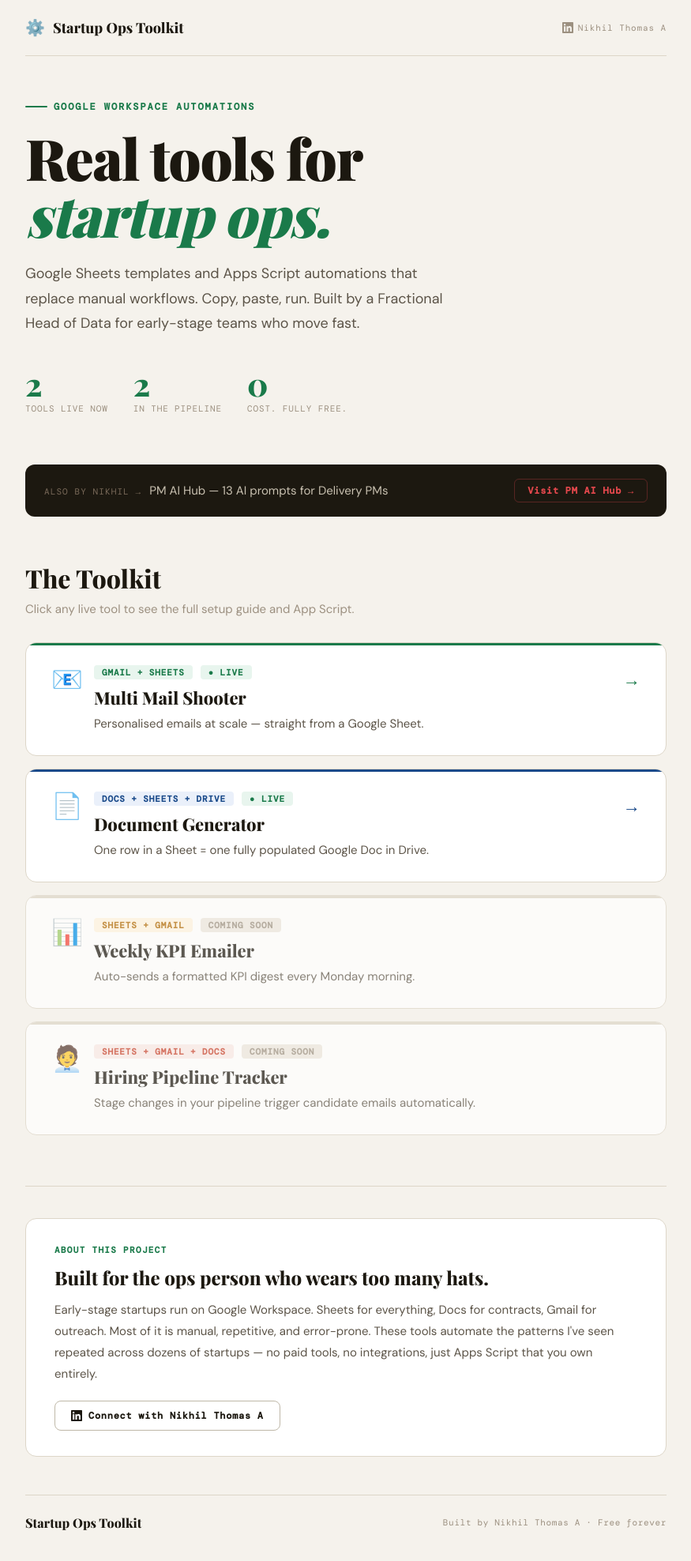
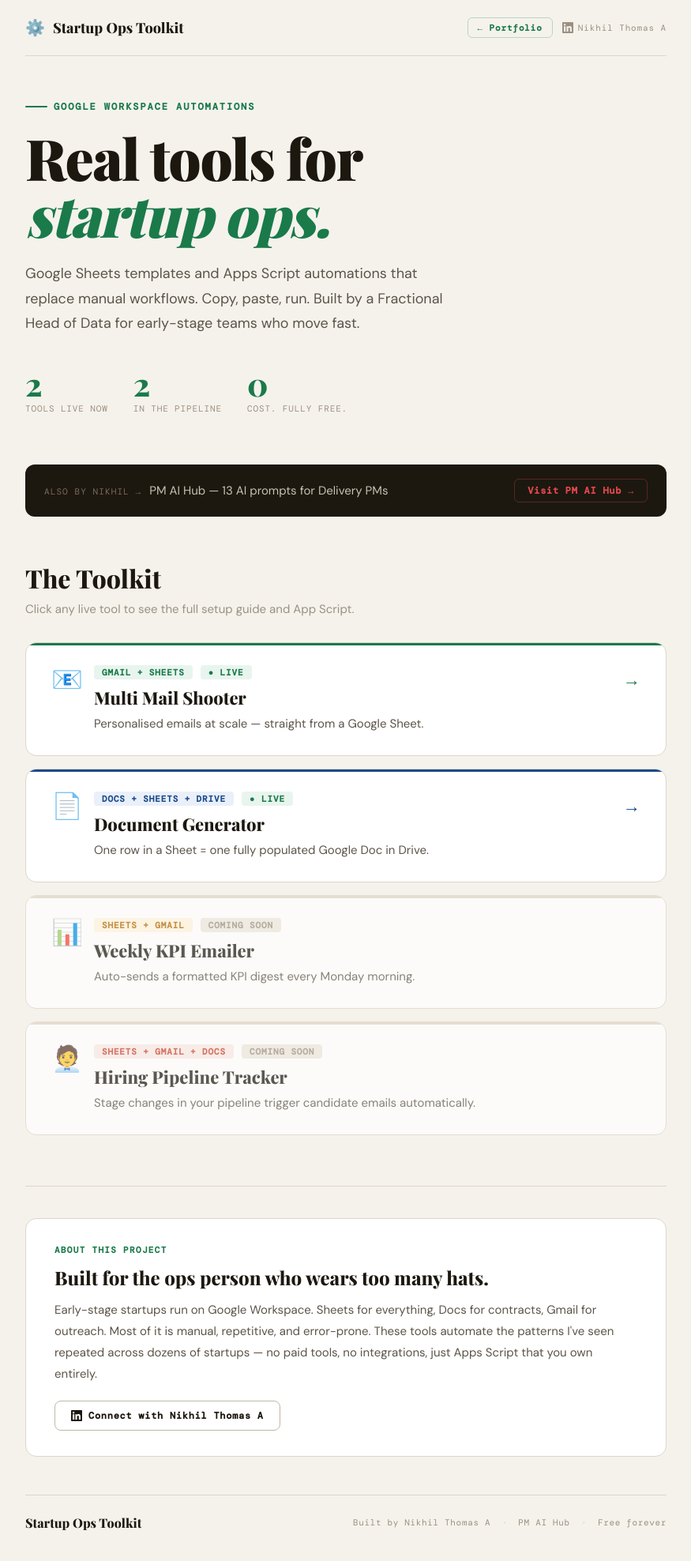
Before and after one commit to nikhil-thomas-a/startup-ops-toolkit, a React (Vite) app: page / in a window 1280 px wide. Shown: the top 1976 px of the page at 79% size, without its empty margins (202-1077 px from the left). Built offline with nearby package versions, Linux system fonts and the light colour scheme; a web font is replaced by a local one.

Commit message:
Update footer links and styling in App component

```diff
--- a/src/App.jsx
+++ b/src/App.jsx
@@ -727,6 +727,16 @@
               Startup Ops Toolkit
             </span>
           </div>
+          <div style={{ display:"flex", alignItems:"center", gap:12 }}>
+            <a
+              href="https://nikhil-thomas-a.github.io/portfolio/"
+              target="_blank" rel="noopener noreferrer"
+              style={{
+                fontFamily:C.mono, fontSize:11, fontWeight:700, color:C.green,
+                textDecoration:"none", letterSpacing:"0.08em",
+                border:`1px solid ${C.green}40`, padding:"5px 12px", borderRadius:6,
+              }}
+            >← Portfolio</a>
             <a
               href="https://www.linkedin.com/in/nikhil-thomas-a-58538117a/"
               target="_blank" rel="noopener noreferrer"
@@ -739,6 +749,7 @@
               <svg width="14" height="14" viewBox="0 0 24 24" fill={C.inkSoft}><path d="M20.447 20.452h-3.554v-5.569c0-1.328-.027-3.037-1.852-3.037-1.853 0-2.136 1.445-2.136 2.939v5.667H9.351V9h3.414v1.561h.046c.477-.9 1.637-1.85 3.37-1.85 3.601 0 4.267 2.37 4.267 5.455v6.286zM5.337 7.433a2.062 2.062 0 01-2.063-2.065 2.064 2.064 0 112.063 2.065zm1.782 13.019H3.555V9h3.564v11.452zM22.225 0H1.771C.792 0 0 .774 0 1.729v20.542C0 23.227.792 24 1.771 24h20.451C23.2 24 24 23.227 24 22.271V1.729C24 .774 23.2 0 22.222 0h.003z"/></svg>
               Nikhil Thomas A
             </a>
+          </div>
         </div>
 
         {/* ── HERO ── */}
@@ -906,9 +917,19 @@
           <span style={{ fontFamily:C.serif, fontSize:16, fontWeight:800, color:C.ink }}>
             Startup Ops Toolkit
           </span>
-          <span style={{ fontFamily:C.mono, fontSize:11, color:C.inkSoft, letterSpacing:"0.06em" }}>
-            Built by Nikhil Thomas A · Free forever
-          </span>
+          <div style={{ display:"flex", gap:16, alignItems:"center", flexWrap:"wrap" }}>
+            <a href="https://nikhil-thomas-a.github.io/portfolio/" target="_blank" rel="noopener noreferrer"
+              style={{ fontFamily:C.mono, fontSize:11, color:C.inkSoft, textDecoration:"none", letterSpacing:"0.06em" }}>
+              Built by Nikhil Thomas A
+            </a>
+            <span style={{ color:C.border }}>·</span>
+            <a href="https://nikhil-thomas-a.github.io/pm-ai-hub/" target="_blank" rel="noopener noreferrer"
+              style={{ fontFamily:C.mono, fontSize:11, color:C.inkSoft, textDecoration:"none", letterSpacing:"0.06em" }}>
+              PM AI Hub
+            </a>
+            <span style={{ color:C.border }}>·</span>
+            <span style={{ fontFamily:C.mono, fontSize:11, color:C.inkSoft, letterSpacing:"0.06em" }}>Free forever</span>
+          </div>
         </div>
 
       </div>
```
Lines whose indentation alone changed are shown as unchanged.
